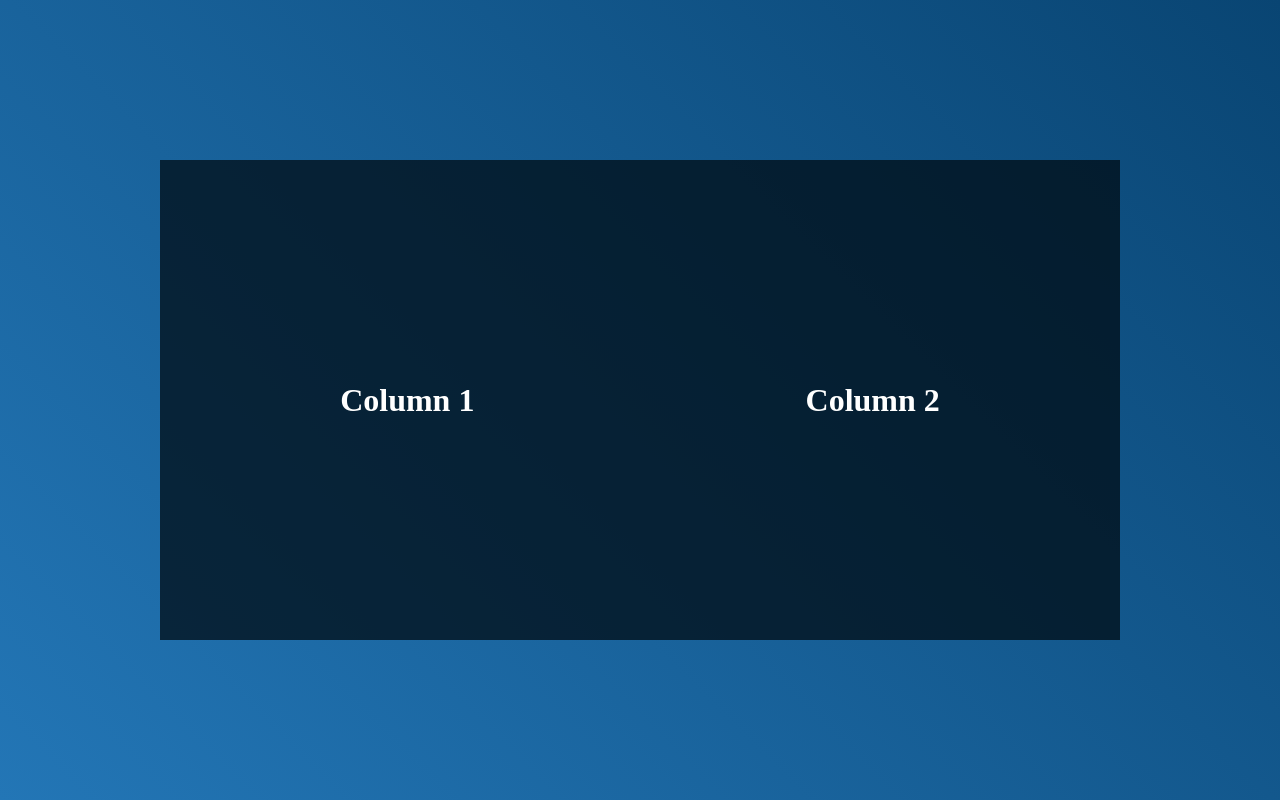
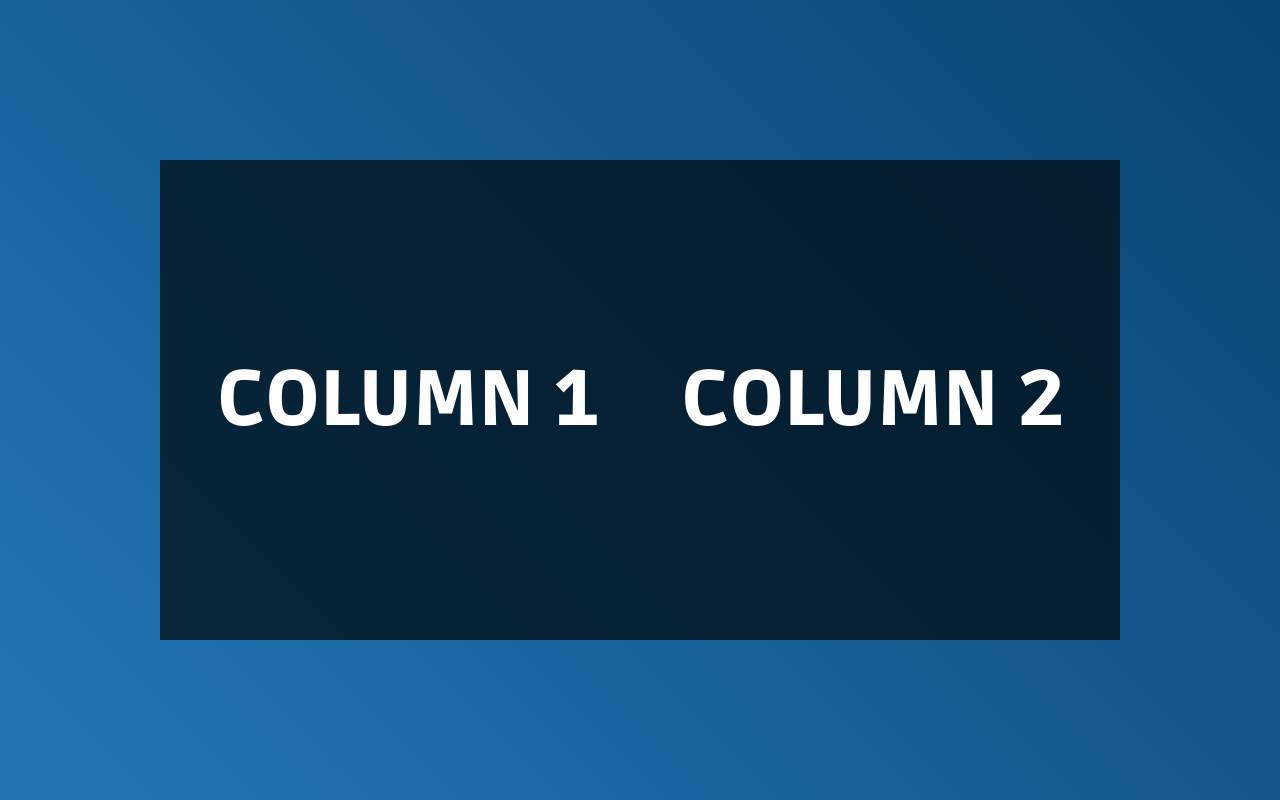
Before and after one commit to HenriBDev/personal_website, a React (Create React App) app: page / in a window 1280 px wide. Built offline with nearby package versions, Linux system fonts and the light colour scheme.

Commit message:
:sparkles: feat - Google Font "Ruda" added and changed H1

```diff
--- a/public/index.html
+++ b/public/index.html
@@ -22,6 +22,11 @@
       work correctly both with client-side routing and a non-root public URL.
       Learn how to configure a non-root public URL by running `npm run build`.
     -->
+
+    <!-- Google Fonts -->
+    <link rel="preconnect" href="https://fonts.googleapis.com">
+    <link rel="preconnect" href="https://fonts.gstatic.com" crossorigin>
+    <link href="https://fonts.googleapis.com/css2?family=Ruda:wght@900&display=swap" rel="stylesheet">
     <title>HenriBDev</title>
   </head>
   <body>
--- a/src/index.css
+++ b/src/index.css
@@ -23,3 +23,9 @@
   height: 100vh;
   background: linear-gradient(45deg, rgba(35,118,182,1) 0%, rgba(9,69,115,1) 100%);
 }
+
+h1{
+  font-family: 'Ruda';
+  font-size: 4.875rem;
+  text-transform: uppercase;
+}
```
